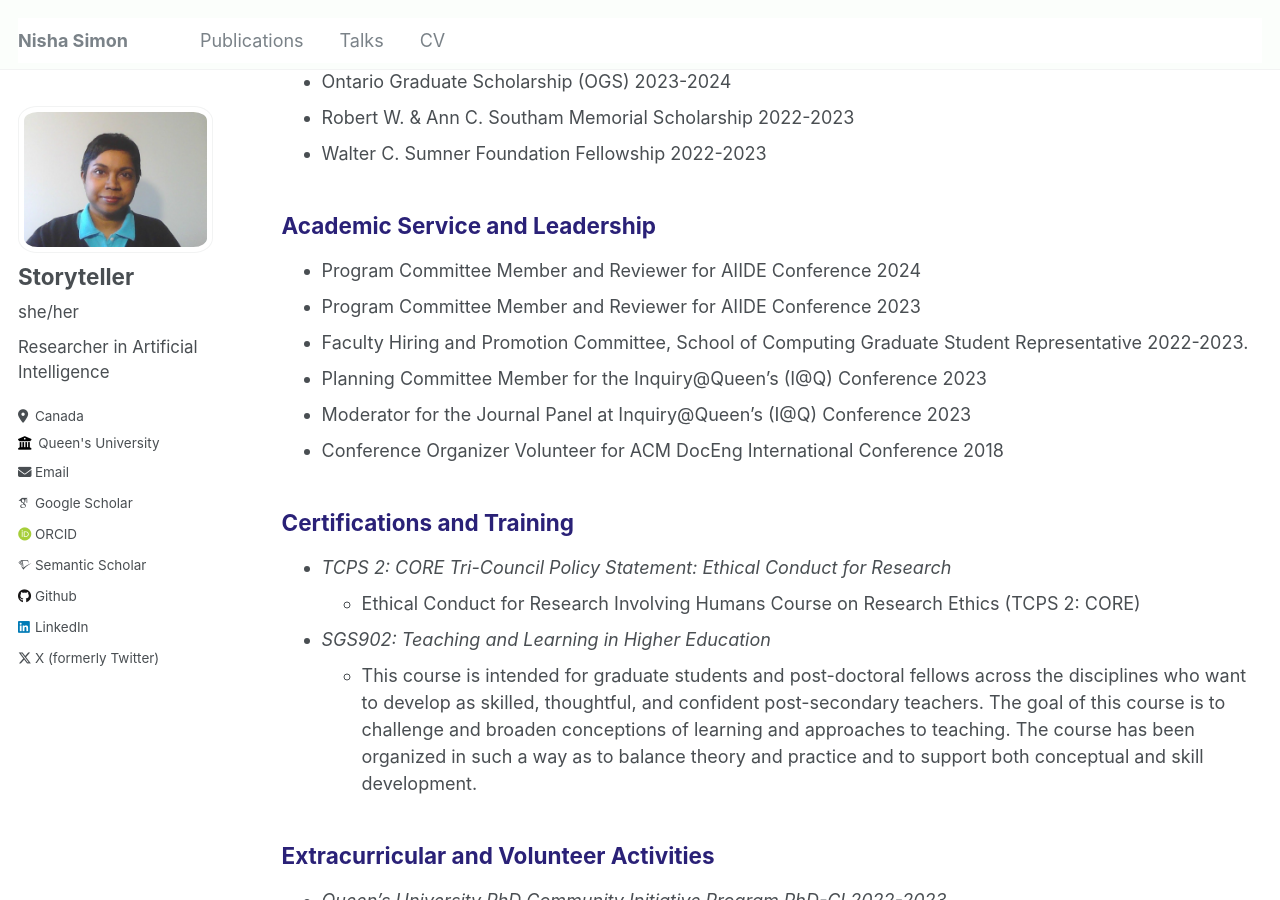
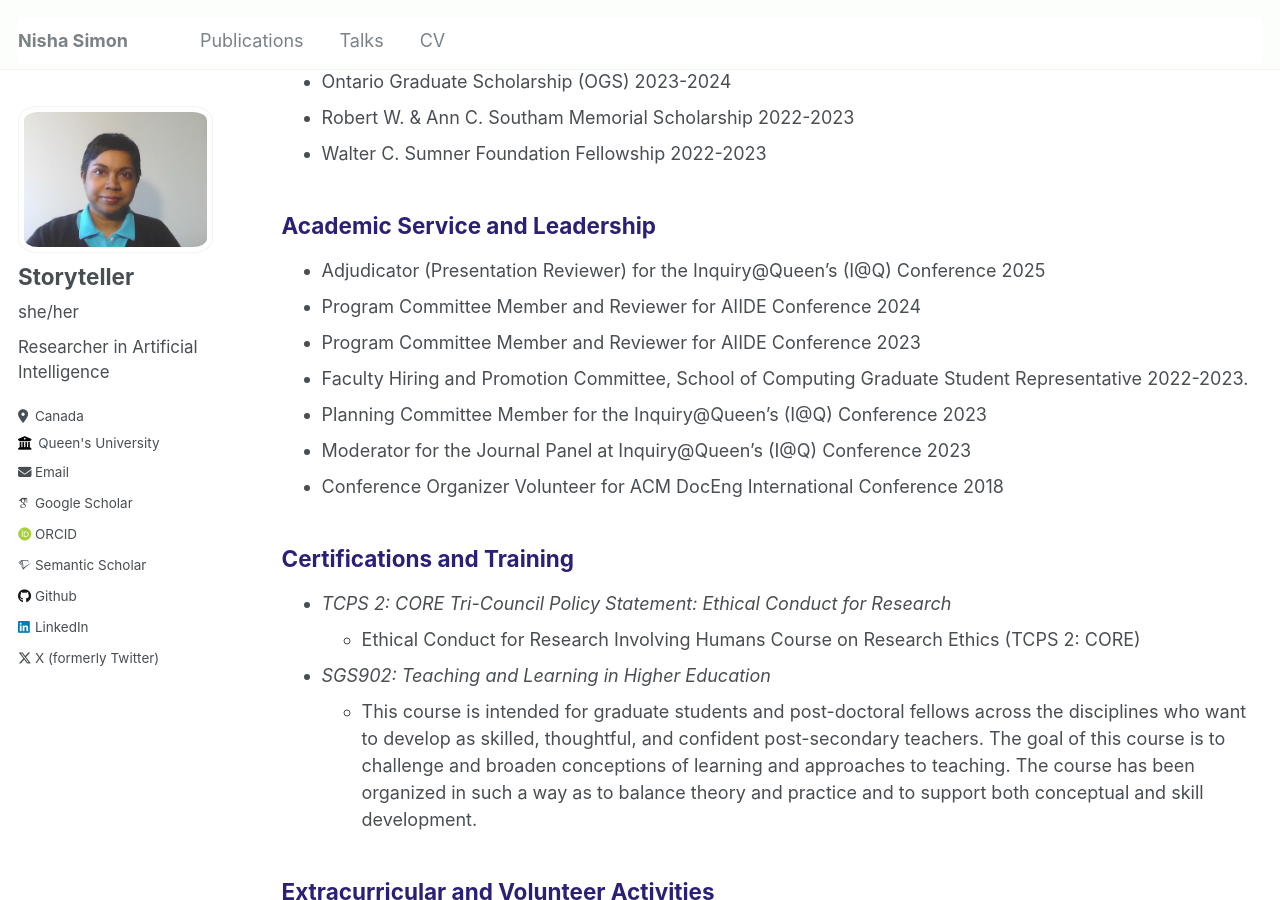
Before and after one commit to nisimon48/nisimon48.github.io, a Jekyll site: the page built from _pages/cv.md, in a window 1280 px wide and 900 px high, scrolled down 2368 px. Built offline with Jekyll 4.4.1, drawn with Linux system fonts in a browser that asks for light colours; some web fonts are replaced.

Commit message:
Updating CV page

```diff
--- a/_pages/cv.md
+++ b/_pages/cv.md
@@ -98,6 +98,7 @@ Academic Awards
 
 Academic Service and Leadership
 -----
+* Adjudicator (Presentation Reviewer) for the Inquiry@Queen's (I@Q) Conference 2025
 * Program Committee Member and Reviewer for AIIDE Conference 2024
 * Program Committee Member and Reviewer for AIIDE Conference 2023
 * Faculty Hiring and Promotion Committee, School of Computing Graduate Student Representative 2022-2023.
```
